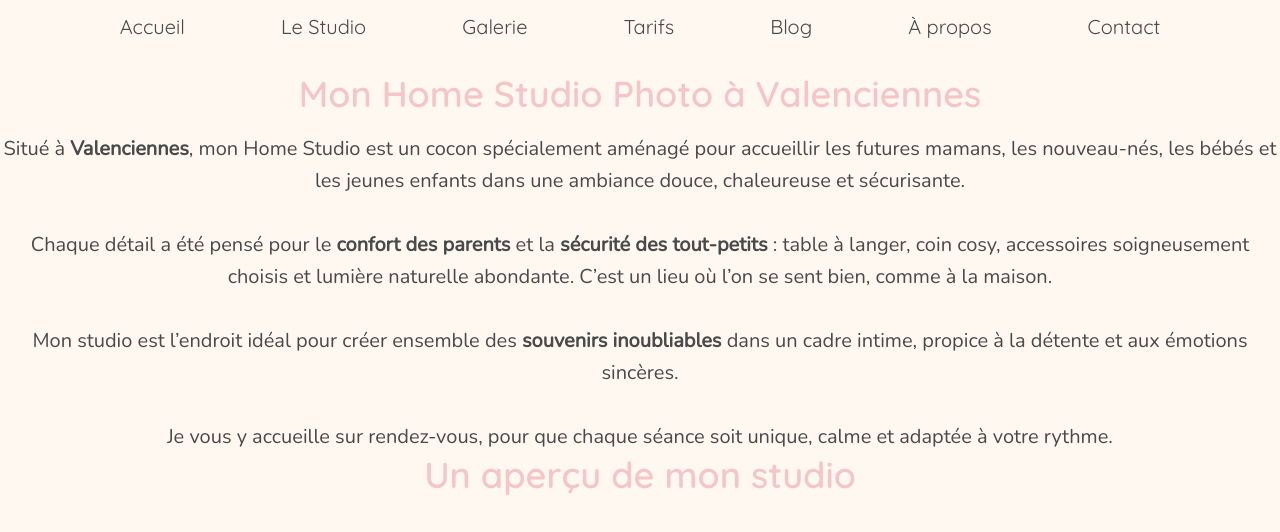
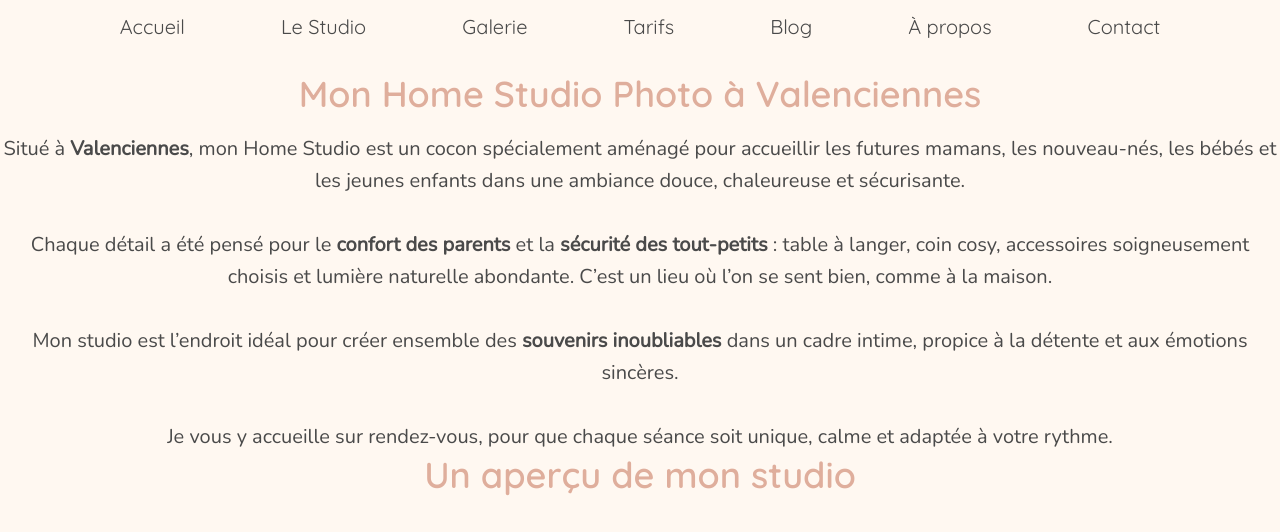
Before and after one commit to Lafuente-Nicolas/Brief-Baby-pics, a plain HTML site: page Pages/Studio.html in a window 1280 px wide. Shown: the part 184-716 px from the top of the page. Drawn offline with nearby package versions, Linux system fonts and the light colour scheme.

Commit message:
feat(css):compile scss

```diff
--- a/css/style.css
+++ b/css/style.css
@@ -231,7 +231,7 @@ h1 {
   font-family: "Quicksand", sans-serif;
   font-size: 2.25em;
   font-weight: 600;
-  color: #F4C6C8;
+  color: #DFAE9C;
   line-height: 1.2;
   text-align: center;
   background-color: #FFF8F1;
@@ -241,7 +241,7 @@ h2 {
   font-family: "Quicksand", sans-serif;
   font-size: 2.25em;
   font-weight: 600;
-  color: #F4C6C8;
+  color: #DFAE9C;
   line-height: 1.2;
   text-align: center;
   background-color: #FFF8F1;
@@ -349,7 +349,7 @@ h2 {
   font-family: "Quicksand", sans-serif;
   font-size: 2em;
   font-weight: 600;
-  color: #F4C6C8;
+  color: #DFAE9C;
   line-height: 1.2;
   margin-bottom: 0.5em;
 }
```
